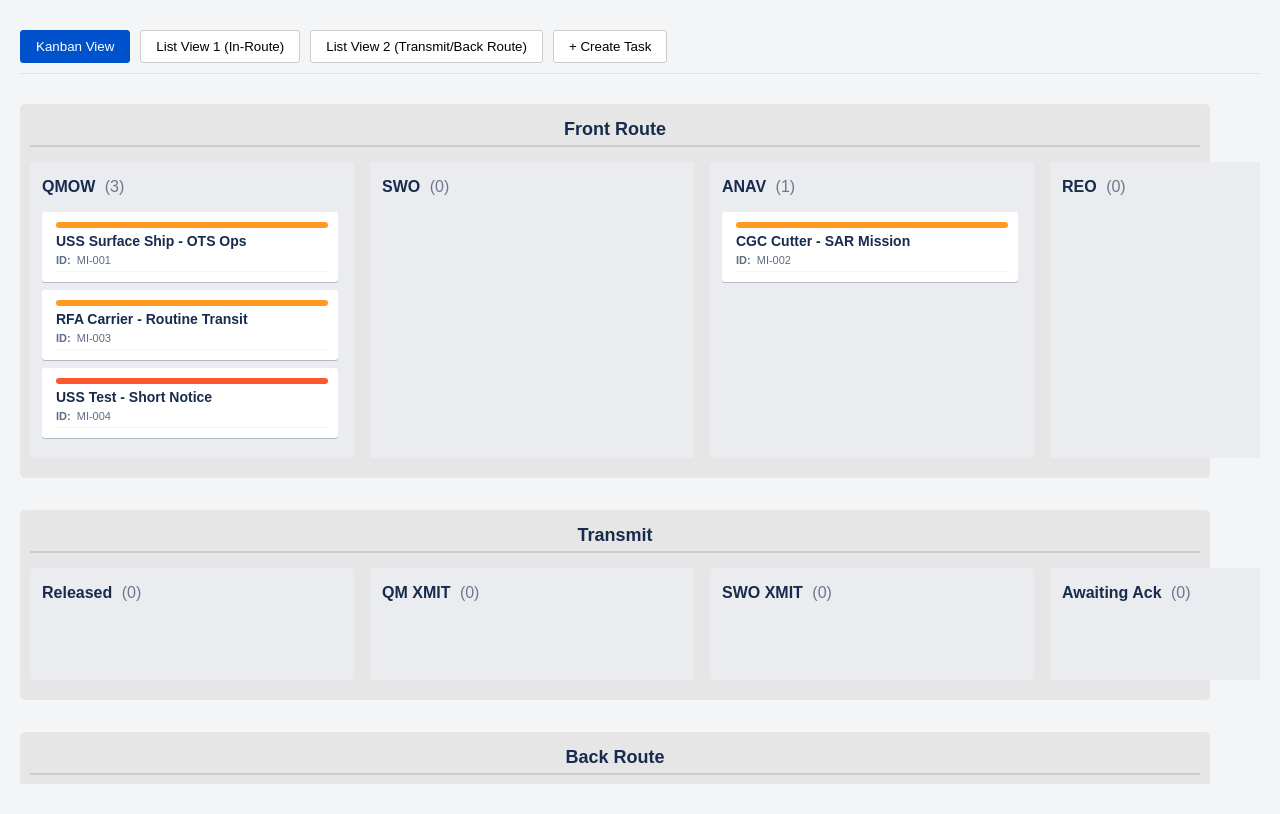
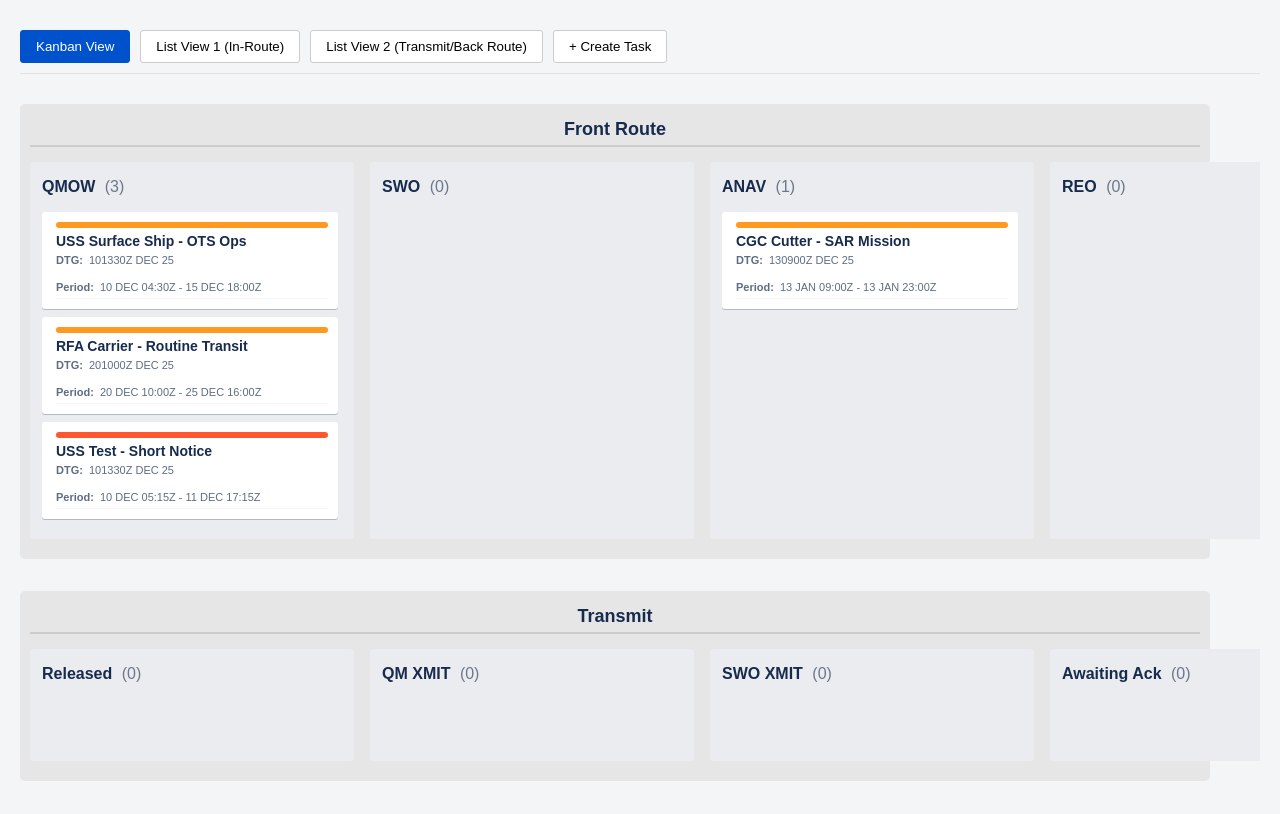
Before and after one commit to dsd1990/RebornShadowProject01, a plain HTML site: page index.html in a window 1280 px wide. Drawn offline with Linux system fonts and the light colour scheme.

Commit message:
v 0.4.0
Updated card face info and adjusted Front Route flow routing logic.

```diff
--- a/index.html
+++ b/index.html
@@ -25,8 +25,13 @@
 
                 <div class="task-meta task-op-details">
                     <div class="meta-item dtg-info">
-                        <label>ID:</label>
-                        <span class="dtg-value task-id-text"></span>
+                        <label>DTG:</label>
+                        <span class="dtg-value task-dtg-text"></span>
+                    </div>
+
+                    <div class="meta-item op-period-info">
+                        <label>Period:</label>
+                        <span class="dtg-value task-op-period-text"></span>
                     </div>
                 </div>
             </div>
--- a/js/kanban-render.js
+++ b/js/kanban-render.js
@@ -28,8 +28,12 @@ function createKanbanCardElement(task) {
         const meta = document.createElement("div");
         meta.className = "task-meta task-op-details";
         meta.innerHTML = `<div class="meta-item dtg-info">
-                <label>ID:</label>
-                <span class="dtg-value">${task.id}</span>
+                <label>DTG:</label>
+                <span class="dtg-value">${task.dtg || ""}</span>
+            </div>
+            <div class="meta-item op-period-info">
+                <label>Period:</label>
+                <span class="dtg-value">${task.opStartDisplay || ""}${task.opEndDisplay ? " - " + task.opEndDisplay : ""}</span>
             </div>`;
         div.appendChild(meta);
 
@@ -55,9 +59,16 @@ function createKanbanCardElement(task) {
         titleEl.textContent = `${task.unitName} - ${task.operationName}`;
     }
 
-    const idEl = cardEl.querySelector(".task-id-text");
-    if (idEl) {
-        idEl.textContent = task.id;
+    const dtgEl = cardEl.querySelector(".task-dtg-text");
+    if (dtgEl) {
+        dtgEl.textContent = task.dtg || "";
+    }
+
+    const opPeriodEl = cardEl.querySelector(".task-op-period-text");
+    if (opPeriodEl) {
+        const start = task.opStartDisplay || "";
+        const end = task.opEndDisplay || "";
+        opPeriodEl.textContent = end ? `${start} - ${end}` : start;
     }
 
     return cardEl;
```
